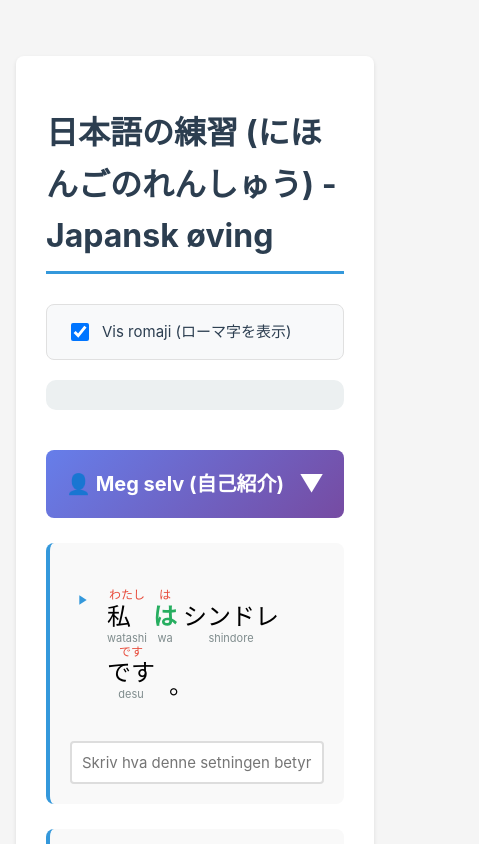
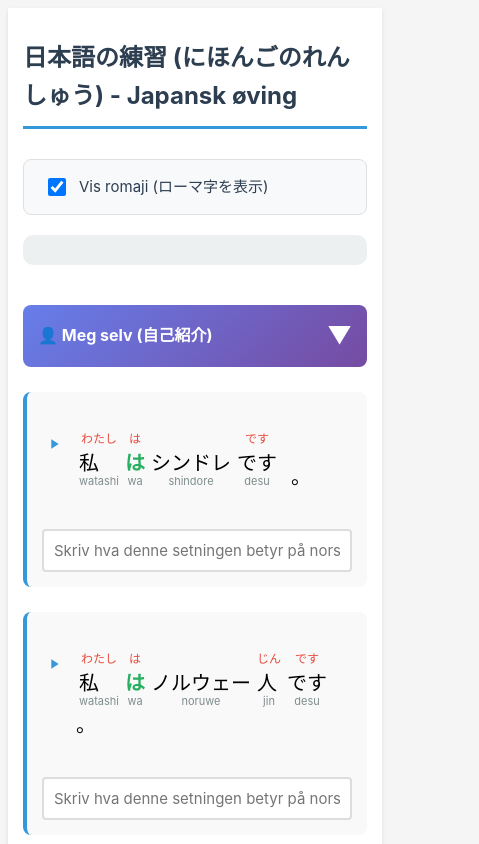
Before and after one commit to boyum/nihongo, an Astro site: page / in a window 390 px wide. Shown: the top 844 px of the page, 479 px wide, since content can reach past the window. Built offline with nearby package versions, Linux system fonts and the light colour scheme; Astro itself is replaced by a stand-in of ours.

Commit message:
feat: make mobile friendlier

```diff
--- a/src/pages/index.astro
+++ b/src/pages/index.astro
@@ -123,6 +123,7 @@
         padding: 1rem;
         line-height: 1.6;
         background-color: #f5f5f5;
+        overflow-x: hidden;
       }
 
       .container {
@@ -426,6 +427,41 @@
         color: white;
         font-weight: bold;
         font-size: 14px;
+      }
+
+      /* Mobile responsiveness */
+      @media (max-width: 768px) {
+        body {
+          margin: 0;
+          padding: 0.5rem;
+        }
+
+        .container {
+          padding: 15px;
+          border-radius: 0;
+        }
+
+        h1 {
+          font-size: 1.5rem;
+        }
+
+        .category-header {
+          padding: 12px 15px;
+          font-size: 16px;
+        }
+
+        .sentence-block {
+          padding: 15px;
+        }
+
+        .kanji {
+          font-size: 20px;
+        }
+
+        .tooltip {
+          white-space: normal;
+          max-width: 200px;
+        }
       }
     </style>
   </head>
```
